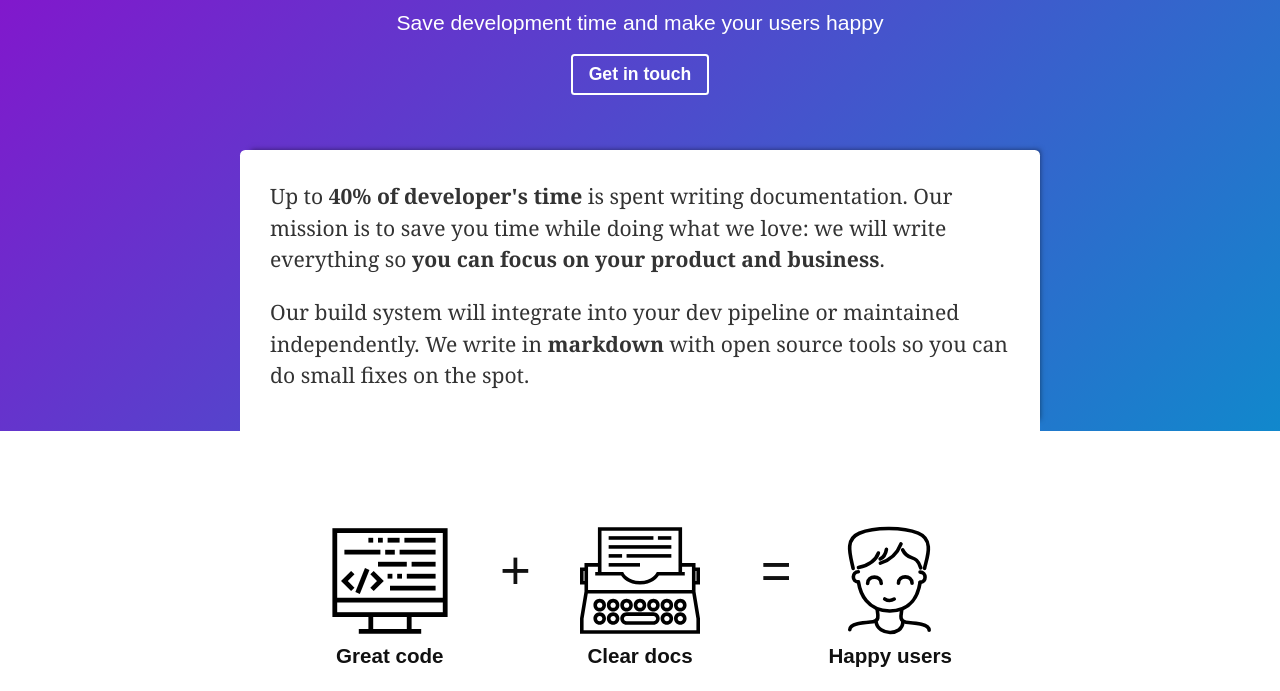
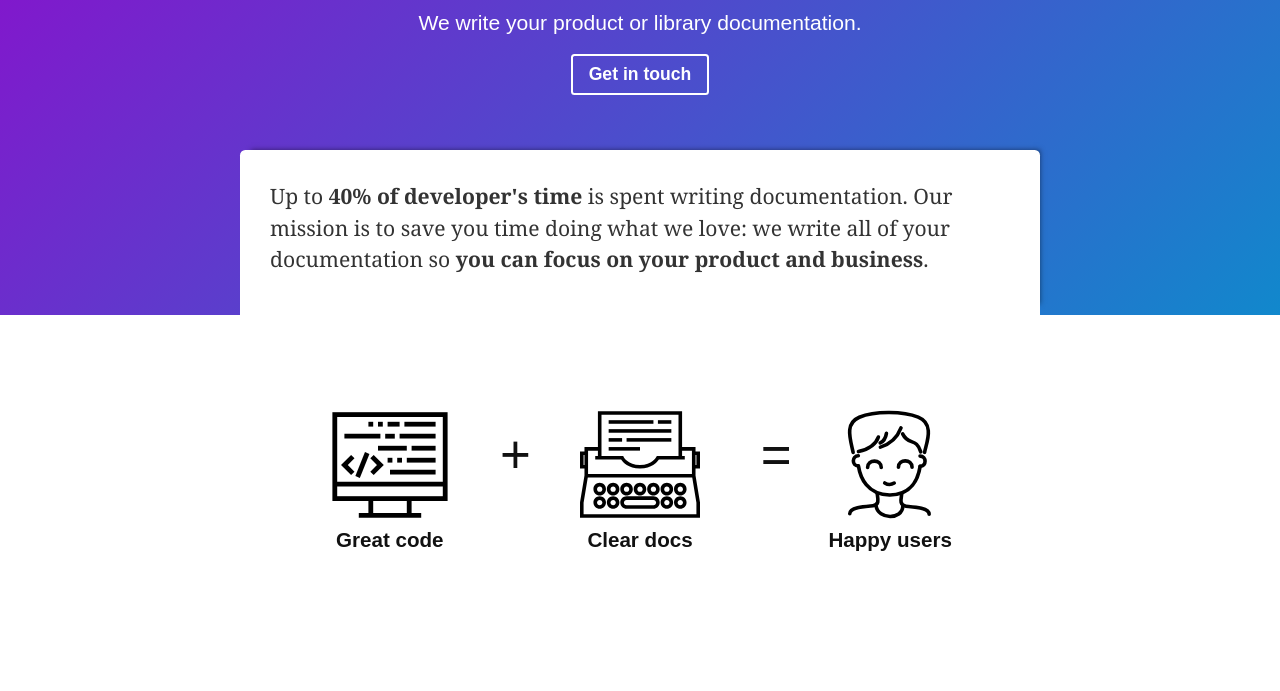
Before and after one commit to FranciscoP/docs, a plain HTML site: page index.html in a window 1280 px wide. Shown: the part 106-797 px from the top of the page. Drawn offline with Linux system fonts and the light colour scheme; a web font is replaced by a local one.

Commit message:
Updated wording to make it more clear

```diff
--- a/index.html
+++ b/index.html
@@ -18,14 +18,14 @@
     <div class="content">
       <header>
         <h1>Documentation Agency</h1>
-        <p>Save development time and make your users happy</p>
+        <p>We write your product or library documentation.</p>
         <a href="#contact" class="button">Get in touch</a>
       </header>
 
       <div class="paper">
         <!-- Source: http://www.techrepublic.com/blog/10-things/10-things-you-can-do-to-create-better-documentation/ -->
-        <p>Up to <strong>40% of developer's time</strong> is spent writing documentation. Our mission is to save you time while doing what we love: we will write everything so <strong>you can focus on your product and business</strong>.</p>
-        <p>Our build system will integrate into your dev pipeline or maintained independently. We write in <strong>markdown</strong> with open source tools so you can do small fixes on the spot.</p>
+        <p>Up to <strong>40% of developer's time</strong> is spent writing documentation. Our mission is to save you time doing what we love: we write all of your documentation so <strong>you can focus on your product and business</strong>.</p>
+        <!-- <p>Our build system will integrate into your dev pipeline or maintained independently. We write in <strong>markdown</strong> with open source tools so you can do small fixes on the spot.</p> -->
       </div>
     </div>
   </section>
```
